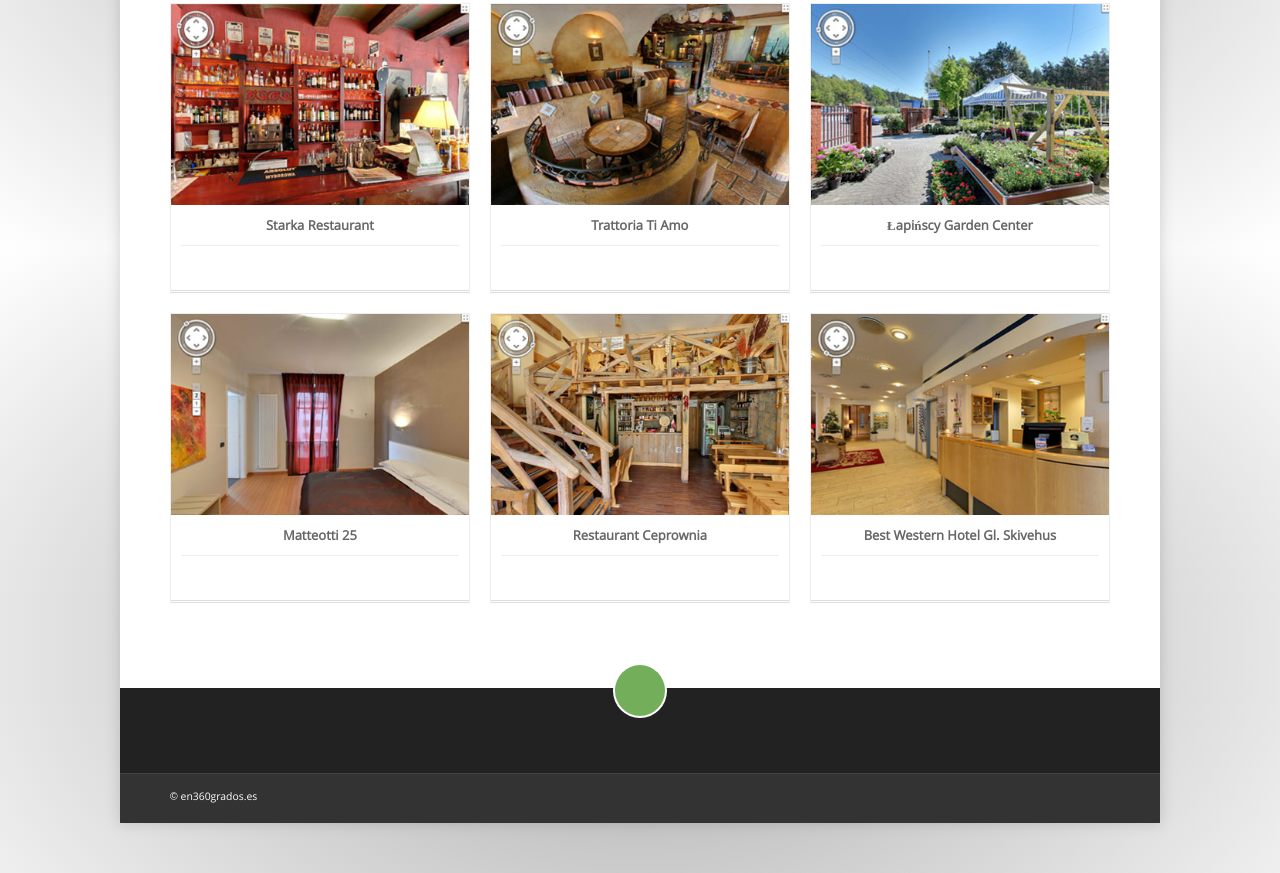
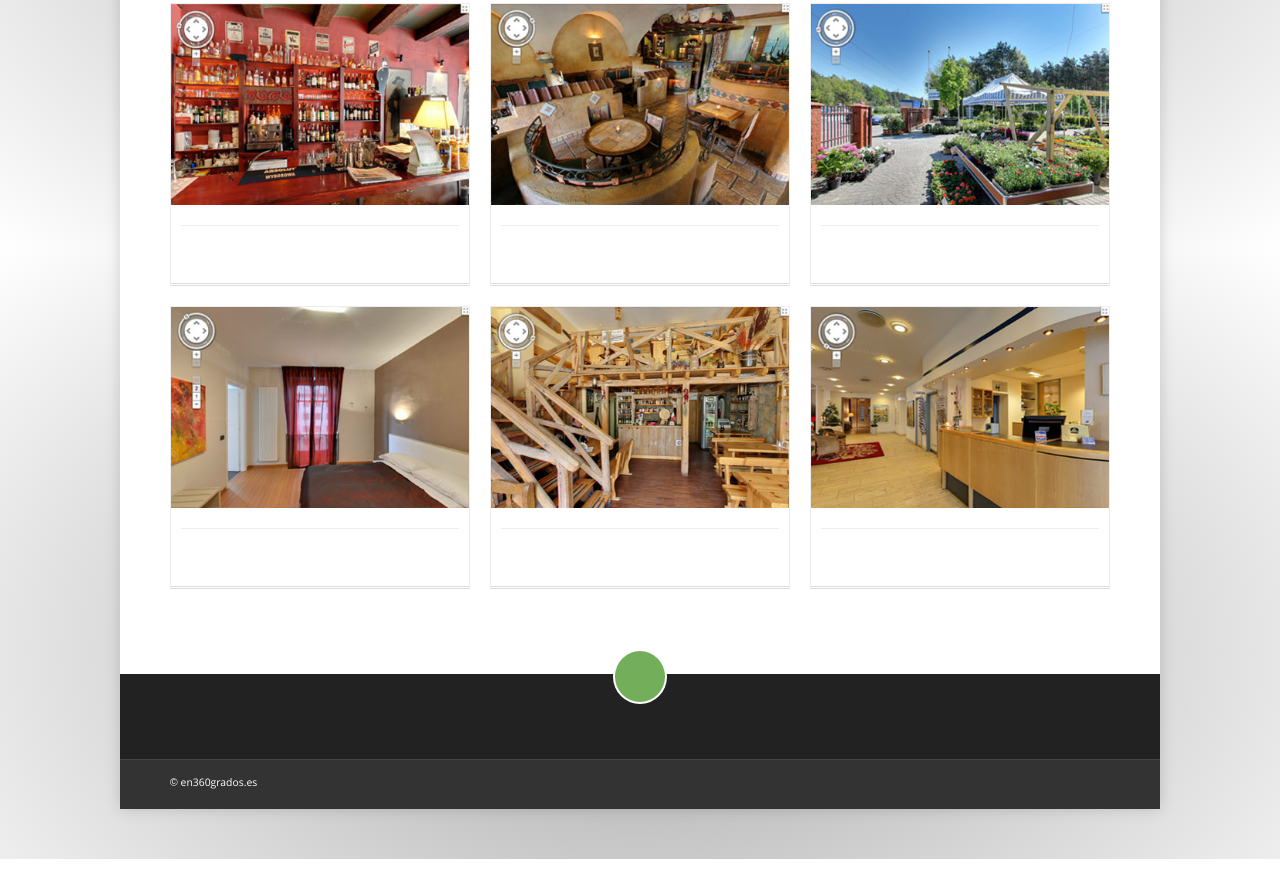
Before and after one commit to en360grados/en360grados.github.io, a plain HTML site: page portafolio.html in a window 1280 px wide. Shown: the part 552-1425 px from the top of the page. Drawn offline with nearby package versions, Linux system fonts and the light colour scheme; some icons are missing; a web font is replaced by a local one.

Commit message:
Update web

```diff
--- a/portafolio.html
+++ b/portafolio.html
@@ -182,8 +182,8 @@ border-top:#73ae5a 3px solid;
 
             </ul>
             <form id="search" action="http://www.google.com/search" method="GET">
-                <input type="hidden" name="sitesearch" value="en360grados.org" />
-                <input type="text" onfocus="if(this.value =='Enter search keywords here...' ) this.value=''" onblur="if(this.value=='') this.value='Enter search keywords here...'" value="Enter search keywords here..." name="q">
+                <input type="hidden" name="sitesearch" value="www.en360grados.org" />
+                <input type="text" onfocus="if(this.value =='Introduzca su búsqueda...' ) this.value=''" onblur="if(this.value=='') this.value='Enter search keywords here...'" value="Introduzca su búsqueda..." name="q">
                 <a href="index.html#"></a>
             </form>
           </div>
@@ -250,7 +250,7 @@ border-top:#73ae5a 3px solid;
 		<div id="modal-0" class="modal hide fade" tabindex="-1" role="dialog" aria-labelledby="myModalLabel" aria-hidden="true">
 		  <div class="modal-header">
 		    <button type="button" class="close" data-dismiss="modal" aria-hidden="true">×</button>
-		    <h3 id="myModalLabel">Starka Restaurant</h3>
+		    <h3 id="myModalLabel"></h3>
 		  </div>
 		  <div class="modal-body">
 		    <iframe width="850" height="550" frameborder="0" scrolling="no" marginheight="0" marginwidth="0" src="https://maps.google.com/maps?q=Starka,+J%C3%B3zefa+14,+Krak%C3%B3w,+Polska&amp;layer=c&amp;sll=50.050576,19.944024&amp;cid=6257687847911559636&amp;panoid=ryLJgOX1b8QAAAQIt5JXHA&amp;cbp=13,77.13,,0,0&amp;hl=en&amp;ie=UTF8&amp;hq=Starka,+J%C3%B3zefa+14,+Krak%C3%B3w,+Polska&amp;hnear=&amp;t=h&amp;cbll=50.05069,19.944442&amp;source=embed&amp;ll=50.050576,19.944024&amp;spn=0.006295,0.006295&amp;output=svembed"></iframe>
@@ -260,7 +260,7 @@ border-top:#73ae5a 3px solid;
 		<div id="modal-1" class="modal hide fade" tabindex="-1" role="dialog" aria-labelledby="myModalLabel" aria-hidden="true">
 		  <div class="modal-header">
 		    <button type="button" class="close" data-dismiss="modal" aria-hidden="true">×</button>
-		    <h3 id="myModalLabel">Trattoria Ti Amo</h3>
+		    <h3 id="myModalLabel"></h3>
 		  </div>
 		  <div class="modal-body">
 		    <iframe width="850" height="550" frameborder="0" scrolling="no" marginheight="0" marginwidth="0" src="https://maps.google.pl/maps?q=Trattoria+Ti+Amo&amp;layer=c&amp;sll=52.234119,21.001693&amp;cid=16199284706175360952&amp;panoid=1-PnbI9v_WoAAAQIt0vJHQ&amp;cbp=13,324.2,,0,0&amp;hl=pl&amp;gl=PL&amp;ie=UTF8&amp;hq=Trattoria+Ti+Amo&amp;hnear=&amp;ll=52.234119,21.001693&amp;spn=0.006295,0.006295&amp;t=h&amp;cbll=52.234134,21.001691&amp;source=embed&amp;output=svembed"></iframe>
@@ -270,7 +270,7 @@ border-top:#73ae5a 3px solid;
 		<div id="modal-2" class="modal hide fade" tabindex="-1" role="dialog" aria-labelledby="myModalLabel" aria-hidden="true">
 		  <div class="modal-header">
 		    <button type="button" class="close" data-dismiss="modal" aria-hidden="true">×</button>
-		    <h3 id="myModalLabel">Łapińscy Garden Center</h3>
+		    <h3 id="myModalLabel"></h3>
 		  </div>
 		  <div class="modal-body">
 		    <iframe width="850" height="550" frameborder="0" scrolling="no" marginheight="0" marginwidth="0" src="https://www.google.pl/maps?layer=c&amp;sll=52.247550999999994,21.197892&amp;cid=832522531276549840&amp;panoid=54CdLFY1Nq0AAAQIt2Bdhw&amp;cbp=13,94.58,,0,0.14&amp;q=%C5%82api%C5%84scy+ogrodniczy&amp;ie=UTF8&amp;hq=%C5%82api%C5%84scy+ogrodniczy&amp;hnear=&amp;t=h&amp;cbll=52.247635,21.19788&amp;source=embed&amp;ll=52.245953,21.197906&amp;spn=0.005912,0.013518&amp;output=svembed"></iframe>
@@ -280,7 +280,7 @@ border-top:#73ae5a 3px solid;
 		<div id="modal-3" class="modal hide fade" tabindex="-1" role="dialog" aria-labelledby="myModalLabel" aria-hidden="true">
 		  <div class="modal-header">
 		    <button type="button" class="close" data-dismiss="modal" aria-hidden="true">×</button>
-		    <h3 id="myModalLabel">Matteotti 25</h3>
+		    <h3 id="myModalLabel"></h3>
 		  </div>
 		  <div class="modal-body">
 		    <iframe width="850" height="550" frameborder="0" scrolling="no" marginheight="0" marginwidth="0" src="https://maps.google.it/maps?q=&amp;layer=c&amp;sll=45.066822,7.672595&amp;cid=2874023790130314814&amp;panoid=q3MtvQ_O9fVWN3-jTe1a2g&amp;cbp=13,35.07,,0,0.13&amp;gl=IT&amp;hl=en_uk&amp;ie=UTF8&amp;hq=+loc:+&amp;hnear=&amp;t=m&amp;cbll=45.066743,7.672722&amp;source=embed&amp;ll=45.066822,7.672595&amp;spn=0.006295,0.006295&amp;output=svembed"></iframe>
@@ -290,17 +290,17 @@ border-top:#73ae5a 3px solid;
 		<div id="modal-4" class="modal hide fade" tabindex="-1" role="dialog" aria-labelledby="myModalLabel" aria-hidden="true">
 		  <div class="modal-header">
 		    <button type="button" class="close" data-dismiss="modal" aria-hidden="true">×</button>
-		    <h3 id="myModalLabel">Restaurant Ceprownia</h3>
+		    <h3 id="myModalLabel"></h3>
 		  </div>
 		  <div class="modal-body">
-
+		    <iframe width="850" height="550" frameborder="0" scrolling="no" marginheight="0" marginwidth="0" src="https://maps.google.pl/maps?q=&amp;layer=c&amp;sll=52.240102,21.016449&amp;cid=18260525416910026503&amp;panoid=DsMJPTn9eosAAAQIt0zXLA&amp;cbp=13,249.45,,0,2.36&amp;gl=PL&amp;hl=pl&amp;ie=UTF8&amp;hq=+loc:+&amp;hnear=&amp;t=h&amp;cbll=52.2403,21.016323&amp;source=embed&amp;ll=52.238608,21.016288&amp;spn=0.005913,0.013518&amp;output=svembed"></iframe>
 		  </div>
 		</div>
 
 		<div id="modal-5" class="modal hide fade" tabindex="-1" role="dialog" aria-labelledby="myModalLabel" aria-hidden="true">
 		  <div class="modal-header">
 		    <button type="button" class="close" data-dismiss="modal" aria-hidden="true">×</button>
-		    <h3 id="myModalLabel">Best Western Hotel Gl. Skivehus</h3>
+		    <h3 id="myModalLabel"></h3>
 		  </div>
 		  <div class="modal-body">
 		    <iframe width="562" height="314" frameborder="0" scrolling="no" marginheight="0" marginwidth="0" src="https://maps.google.com/maps?hl=en&amp;sll=56.564715,9.030772&amp;layer=c&amp;cid=11756828379626618219&amp;panoid=T0Fq_yH6hO8ZMetQZZb8Vw&amp;cbp=13,144.13,,0,0&amp;gl=US&amp;t=h&amp;cbll=56.564706,9.030888&amp;ie=UTF8&amp;hq=+loc:+&amp;hnear=&amp;source=embed&amp;ll=56.562796,9.032092&amp;spn=0.003713,0.012059&amp;z=16&amp;output=svembed"></iframe>
@@ -317,10 +317,12 @@ border-top:#73ae5a 3px solid;
 					<div class="roll">
 						<div class="wrapcaption">
 							<a href="#modal-0" data-toggle="modal"><i class="icon-zoom-in captionicons"></i></a>
+							<!--
 							<a href="#modal-0" class="fullscreen"><i class="icon-fullscreen captionicons"></i></a>
+							-->
 						</div>
 					</div>
-					<h1><a href="projectdetail.html">Starka Restaurant</a></h1>
+					<h1><a href="projectdetail.html"></a>&nbsp;</h1>
 					<p>
 
 							&nbsp;
@@ -335,10 +337,12 @@ border-top:#73ae5a 3px solid;
 					<div class="roll">
 						<div class="wrapcaption">
 							<a href="#modal-1" data-toggle="modal"><i class="icon-zoom-in captionicons"></i></a>
+							<!--
 							<a href="#modal-1" class="fullscreen"><i class="icon-fullscreen captionicons"></i></a>
+							-->
 						</div>
 					</div>
-					<h1><a href="projectdetail.html">Trattoria Ti Amo</a></h1>
+					<h1><a href="projectdetail.html"></a>&nbsp;</h1>
 					<p>
 
 							&nbsp;
@@ -353,10 +357,12 @@ border-top:#73ae5a 3px solid;
 					<div class="roll">
 						<div class="wrapcaption">
 							<a href="#modal-2" data-toggle="modal"><i class="icon-zoom-in captionicons"></i></a>
+							<!--
 							<a href="#modal-2" class="fullscreen"><i class="icon-fullscreen captionicons"></i></a>
+							-->
 						</div>
 					</div>
-					<h1><a href="projectdetail.html">Łapińscy Garden Center</a></h1>
+					<h1><a href="projectdetail.html"></a>&nbsp;</h1>
 					<p>
 
 							&nbsp;
@@ -371,10 +377,12 @@ border-top:#73ae5a 3px solid;
 					<div class="roll">
 						<div class="wrapcaption">
 							<a href="#modal-3" data-toggle="modal"><i class="icon-zoom-in captionicons"></i></a>
+							<!--
 							<a href="#modal-3" class="fullscreen"><i class="icon-fullscreen captionicons"></i></a>
+							-->
 						</div>
 					</div>
-					<h1><a href="projectdetail.html">Matteotti 25</a></h1>
+					<h1><a href="projectdetail.html"></a>&nbsp;</h1>
 					<p>
 
 							&nbsp;
@@ -389,10 +397,12 @@ border-top:#73ae5a 3px solid;
 					<div class="roll">
 						<div class="wrapcaption">
 							<a href="#modal-4" data-toggle="modal"><i class="icon-zoom-in captionicons"></i></a>
+							<!--
 							<a href="#modal-4" class="fullscreen"><i class="icon-fullscreen captionicons"></i></a>
+							-->
 						</div>
 					</div>
-					<h1><a href="projectdetail.html">Restaurant Ceprownia</a></h1>
+					<h1><a href="projectdetail.html"></a>&nbsp;</h1>
 					<p>
 
 							&nbsp;
@@ -407,10 +417,12 @@ border-top:#73ae5a 3px solid;
 					<div class="roll">
 						<div class="wrapcaption">
 							<a href="#modal-5" data-toggle="modal"><i class="icon-zoom-in captionicons"></i></a>
+							<!--
 							<a href="#modal-5" class="fullscreen"><i class="icon-fullscreen captionicons"></i></a>
+							-->
 						</div>
 					</div>
-					<h1><a href="projectdetail.html">Best Western Hotel Gl. Skivehus</a></h1>
+					<h1><a href="projectdetail.html"></a>&nbsp;</h1>
 					<p>
 
 							&nbsp;
```
Also changed, not shown: about.html (+2 -2 lines), blog.html (+2 -2 lines), faq.html (+2 -2 lines), index.html (+7 -6 lines), index_.html (+2 -2 lines), navegacion.html (+2 -2 lines), navegacion.tablet.html (+2 -2 lines), servicios.html (+6 -6 lines).
